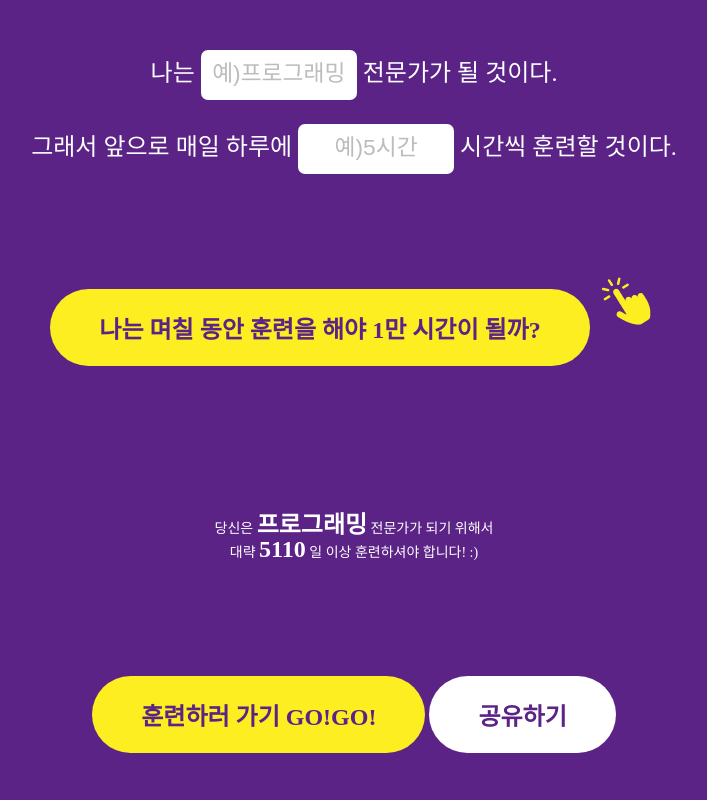
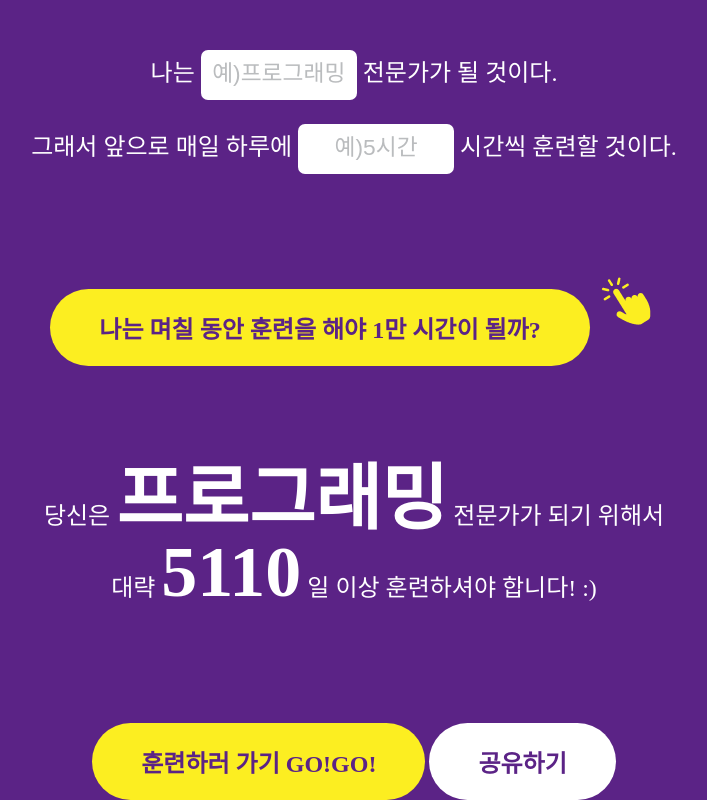
Before and after one commit to JW3154/10000-hours, a plain HTML site: page 10000hours.html in a window 1280 px wide. Shown: the part 649-1449 px from the top of the page, without its empty margins (286-993 px from the left). Before the commit the page ends 1402 px from the top, so only its background shows below. Drawn offline with Linux system fonts and the light colour scheme; a web font is replaced by a local one.

Commit message:
2차 수정

```diff
--- a/css/10000hours.css
+++ b/css/10000hours.css
@@ -124,14 +124,14 @@ input::placeholder {
 }
 
 .result {
-    font-size: 14px;
-    margin-top: 147px;
+    font-size: 24px;
+    margin-top: 7.656vw;
     font-family: 'GmarketSansMedium';
 }
 
 .span2 {
     font-weight: bold;
-    font-size: 24px;
+    font-size: 72px;
 }
 
 .button-open {
```
